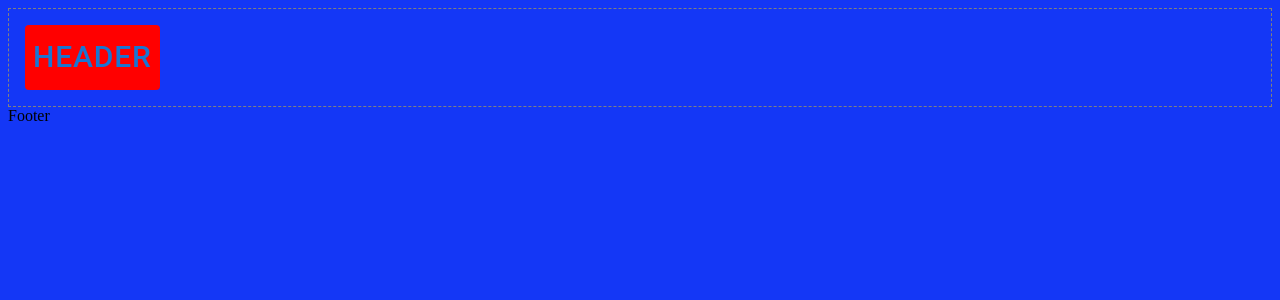
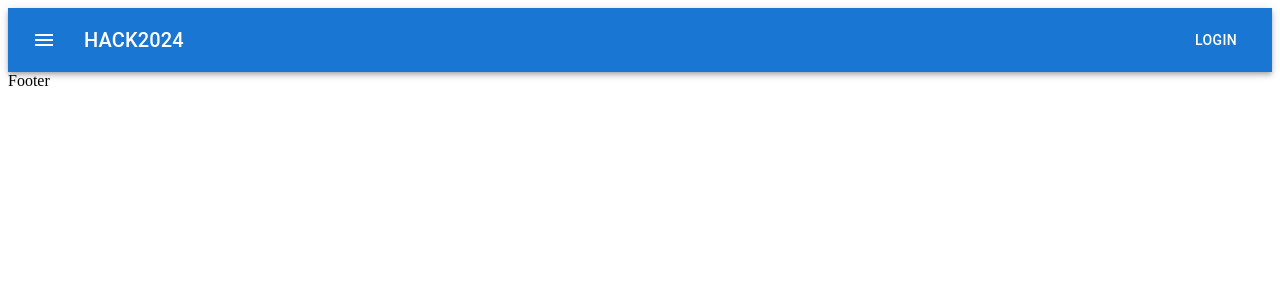
Before and after one commit to TkachevNikita/HACK2024, a React (Vite) app: page /sign-in in a window 1280 px wide. Before the commit this address had no page. Shown: the top 300 px of the page. Built offline with nearby package versions, Linux system fonts and the light colour scheme.

Commit message:
add material header

```diff
--- a/package.json
+++ b/package.json
@@ -12,6 +12,7 @@
   "dependencies": {
     "@emotion/react": "^11.13.3",
     "@emotion/styled": "^11.13.0",
+    "@mui/icons-material": "^6.1.2",
     "@mui/material": "^6.1.2",
     "axios": "^1.7.7",
     "react": "^18.3.1",
--- a/src/components/common/Header.tsx
+++ b/src/components/common/Header.tsx
@@ -1,13 +1,34 @@
-import DefaultButton from "@components/ui/DefaultButton"
-import PageContainer from "@components/ui/PageContainer"
+import * as React from 'react';
+import AppBar from '@mui/material/AppBar';
+import Box from '@mui/material/Box';
+import Toolbar from '@mui/material/Toolbar';
+import Typography from '@mui/material/Typography';
+import Button from '@mui/material/Button';
+import IconButton from '@mui/material/IconButton';
+import MenuIcon from '@mui/icons-material/Menu';
 
 const Header = () => {
   return (
-    <PageContainer>
-    <DefaultButton>header</DefaultButton>
-    </PageContainer>
-
-  )
+    <Box sx={{ flexGrow: 1 }}>
+      <AppBar position="static">
+        <Toolbar>
+          <IconButton
+            size="large"
+            edge="start"
+            color="inherit"
+            aria-label="menu"
+            sx={{ mr: 2 }}
+          >
+            <MenuIcon />
+          </IconButton>
+          <Typography variant="h6" component="div" sx={{ flexGrow: 1 }}>
+            HACK2024
+          </Typography>
+          <Button color="inherit">Login</Button>
+        </Toolbar>
+      </AppBar>
+    </Box>
+  );
 }
 
-export default Header
+export default Header;
--- a/src/components/ui/PageContainer.tsx
+++ b/src/components/ui/PageContainer.tsx
@@ -5,7 +5,7 @@
 const PageContainer: React.FC<BoxProps> = (props) => {
     const {children, ...rest} = props
     return (
-    <Box component="section" sx={{ p: 2, border: '1px dashed grey' }} {...rest}>
+    <Box component="section" sx={{ p: 2, border: '1px dashed grey', display: 'flex', flexDirection: 'column', }} {...rest}>
         {children}
     </Box>
   );
--- a/src/pages/public/Login.tsx
+++ b/src/pages/public/Login.tsx
@@ -1,6 +1,10 @@
+import PageContainer from "@components/ui/PageContainer"
+
 const Login = () => {
   return (
-    <div>Login</div>
+    <PageContainer>
+      sdsd
+    </PageContainer>
   )
 }
 
--- a/src/styles/index.css
+++ b/src/styles/index.css
@@ -1,5 +1,5 @@
 @import './constants.css';
 
 body {
-    background-color: var(--primary-color)
+    background-color: var(--light-color)
 }
```
Also changed, not shown: 1 other file (tests, documents, lock files or other folders).
